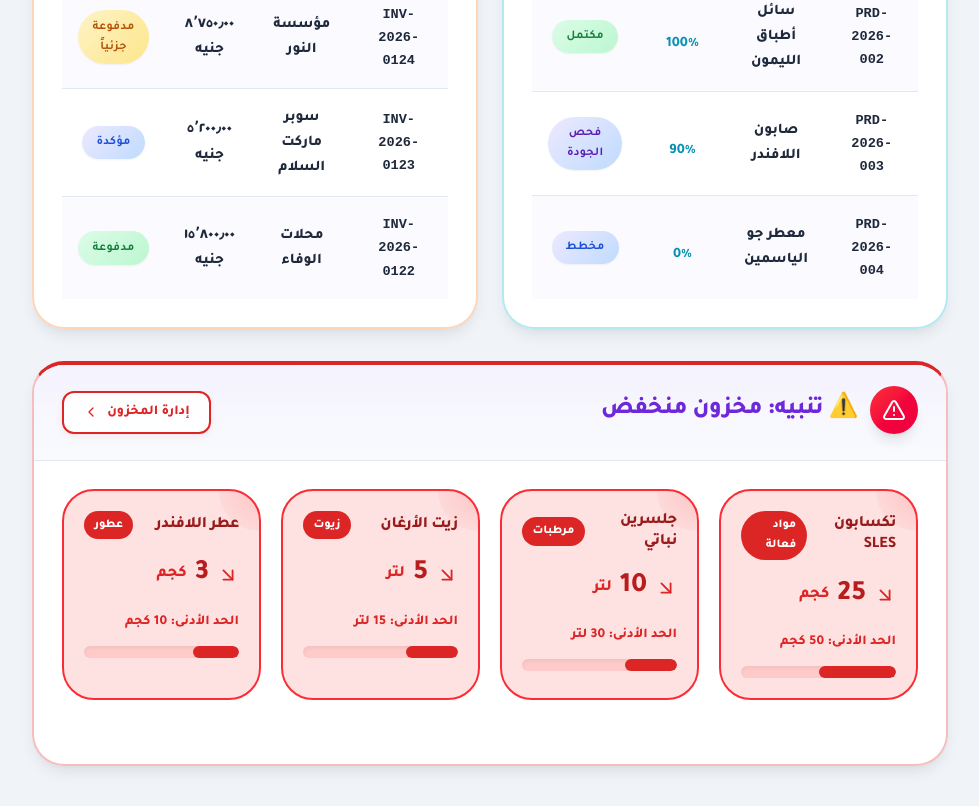
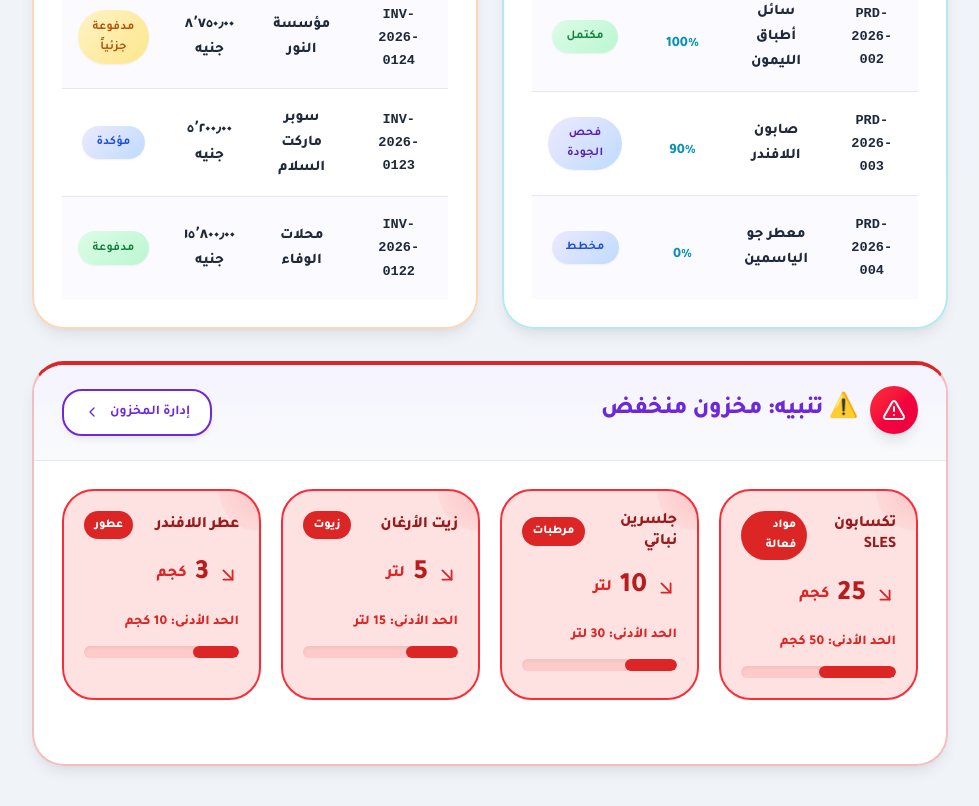
Before and after one commit to fantazia1110-design/BRAVO-new-sestym-, a Next.js app: page / in a window 1280 px wide. Shown: the part 2184-2990 px from the top of the page, without its empty margins (0-979 px from the left). Built offline with nearby package versions, Linux system fonts and the light colour scheme.

Commit message:
fix: inventory button same shape as show-all (btn btn-outline btn-sm) but red
Co-authored-by: arena-agent <297053741+arena-agent@users.noreply.github.com>

```diff
--- a/src/app/page.tsx
+++ b/src/app/page.tsx
@@ -481,42 +481,28 @@ export default function DashboardPage() {
             </span>
             ⚠️ تنبيه: مخزون منخفض
           </h2>
-          <div
-            onClick={() => window.location.href = '/inventory'}
-            className="group"
+          <Link
+            href="/inventory"
+            className="btn btn-outline btn-sm group"
             style={{
-              display: 'inline-flex',
-              alignItems: 'center',
-              gap: '0.5rem',
-              padding: '0.5rem 1.2rem',
-              borderRadius: '0.75rem',
-              fontWeight: 800,
-              fontSize: '0.85rem',
-              cursor: 'pointer',
+              borderColor: '#dc2626',
+              color: '#dc2626',
               background: 'rgba(255,255,255,0.95)',
-              border: '2px solid #dc2626',
-              color: '#dc2626',
-              boxShadow: '0 2px 8px -2px rgba(220,38,38,0.15)',
-              transition: 'all 0.25s ease',
             }}
             onMouseEnter={(e) => {
               e.currentTarget.style.background = '#dc2626';
               e.currentTarget.style.color = '#ffffff';
               e.currentTarget.style.borderColor = '#dc2626';
-              e.currentTarget.style.boxShadow = '0 8px 25px -5px rgba(220,38,38,0.4)';
-              e.currentTarget.style.transform = 'translateY(-2px)';
             }}
             onMouseLeave={(e) => {
               e.currentTarget.style.background = 'rgba(255,255,255,0.95)';
               e.currentTarget.style.color = '#dc2626';
               e.currentTarget.style.borderColor = '#dc2626';
-              e.currentTarget.style.boxShadow = '0 2px 8px -2px rgba(220,38,38,0.15)';
-              e.currentTarget.style.transform = 'translateY(0)';
             }}
           >
             إدارة المخزون
-            <ChevronLeft size={16} style={{ color: 'inherit' }} />
-          </div>
+            <ChevronLeft size={16} className="group-hover:-translate-x-1 transition-transform" />
+          </Link>
         </div>
         <div className="card-body">
           <div className="grid grid-cols-4 gap-5">
```
